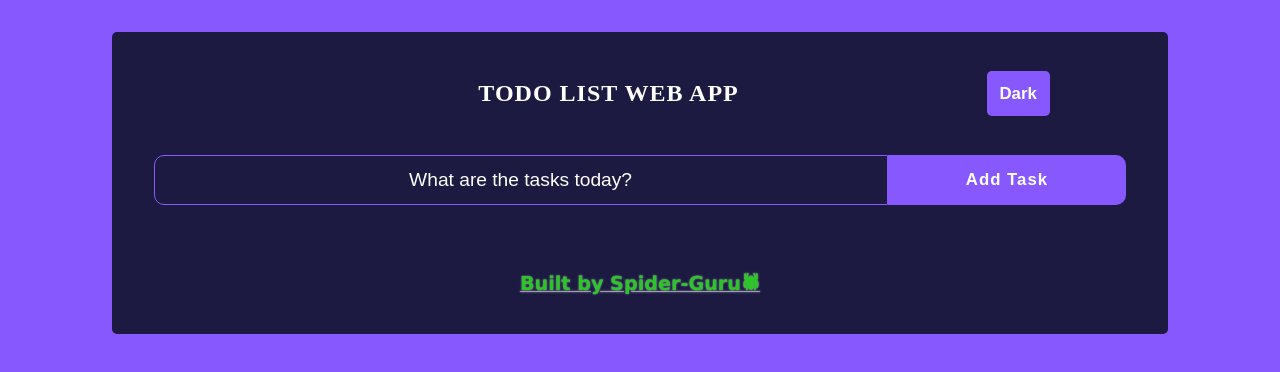
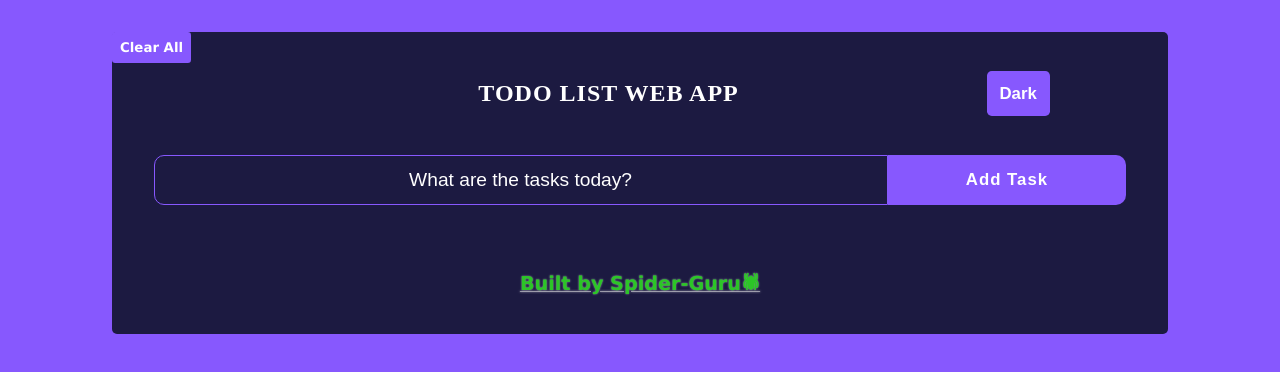
Before and after one commit to Spider-guru/TODO-APP, a React (Vite) app: page / in a window 1280 px wide. Shown: the top 372 px of the page. Built offline with nearby package versions, Linux system fonts and the light colour scheme.

Commit message:
feature: added button to delete all entries

```diff
--- a/src/components/App.jsx
+++ b/src/components/App.jsx
@@ -53,7 +53,11 @@ function App() {
 				layout
 				className={isDark ? "AppD" : "AppL"}
 			>
-				<Header isDark={isDark} setIsDark={setIsDark} />
+				<Header
+					isDark={isDark}
+					setIsDark={setIsDark}
+					setTodoList={setTodoList}
+				/>
 				<Form
 					todo={todo}
 					setTodo={setTodo}
@@ -63,7 +67,11 @@ function App() {
 					isDark={isDark}
 				/>
 
-				<TodoList todoList={todoList} setTodoList={setTodoList} isDark={isDark} />
+				<TodoList
+					todoList={todoList}
+					setTodoList={setTodoList}
+					isDark={isDark}
+				/>
 
 				<p>
 					{isErr ? (
--- a/src/components/Header.jsx
+++ b/src/components/Header.jsx
@@ -1,17 +1,27 @@
 import "./style.css";
 
-let Header = ({ setIsDark, isDark }) => {
+let Header = ({ setIsDark, isDark, setTodoList }) => {
+	let handleClick = () => {
+		setTodoList((p) => (p = []));
+		localStorage.setItem("todoList", "");
+	};
 	return (
-		<div className={'header'}>
+		<div className={"header"}>
 			<h2>TODO LIST WEB APP</h2>
 			<button
 				type='button'
 				onClick={() => {
 					setIsDark((p) => (p = !p));
 				}}
-				className={isDark ? 'btnD' : 'btnL'}
+				className={isDark ? "btnD" : "btnL"}
 			>
 				{isDark ? "Light" : "Dark"}
+			</button>
+			<button
+				onClick={() => handleClick()}
+				className='deleteAll'
+			>
+				Clear All
 			</button>
 		</div>
 	);
--- a/src/components/TodoList.jsx
+++ b/src/components/TodoList.jsx
@@ -1,4 +1,3 @@
-import { useEffect } from "react";
 import "./style.css";
 import TodoItem from "./todoItem";
 import { AnimatePresence } from "framer-motion";
--- a/src/components/style.css
+++ b/src/components/style.css
@@ -29,6 +29,7 @@ body {
 	align-items: center;
 	margin: 2rem auto;
 	border-radius: 5px;
+	position: relative;
 }
 .AppD {
 	background-color: var(--light-color);
@@ -270,3 +271,18 @@ input::placeholder {
 	background-color: var(--light-color);
 	color: white;
 }
+
+.deleteAll {
+
+	padding: 0.5rem;
+	font-weight: bold;
+	border: none;
+	color: white;
+	background-color: var(--light-color);
+	border-radius: 0.2rem;
+	font-family: Verdana, Geneva, Tahoma, sans-serif;
+	position: absolute;
+	top: 0;
+	left: 0;
+	cursor: pointer;
+}
```
Also changed, not shown: src/components/Form.jsx (+8 -4 lines).
